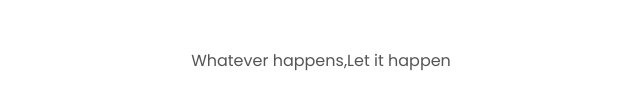
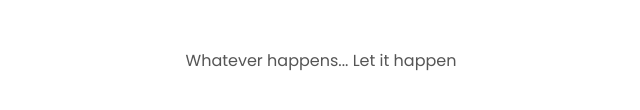
Before and after one commit to Sathya-sivakumar/Sathyan_Portfolio, a plain HTML site: page index.html in a window 1280 px wide. Shown: the part 3478-3588 px from the top of the page, 319-959 px from the left. Drawn offline with Linux system fonts and the light colour scheme.

Commit message:
index.html

```diff
--- a/index.html
+++ b/index.html
@@ -356,7 +356,7 @@
           </ul>
         </div>
       </nav>
-      <p>Whatever happens,Let it happen</p>
+      <p>Whatever happens... Let it happen</p>
     </footer>
     <script src="script.js"></script>
   </body>
```
